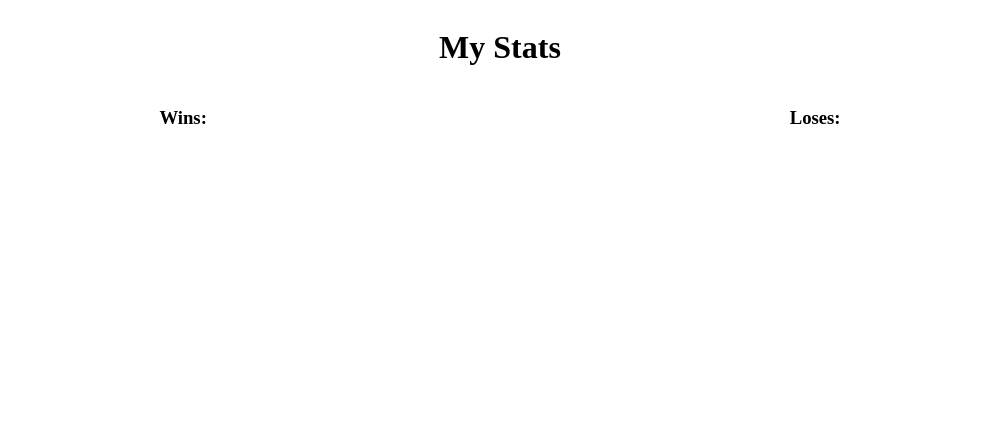
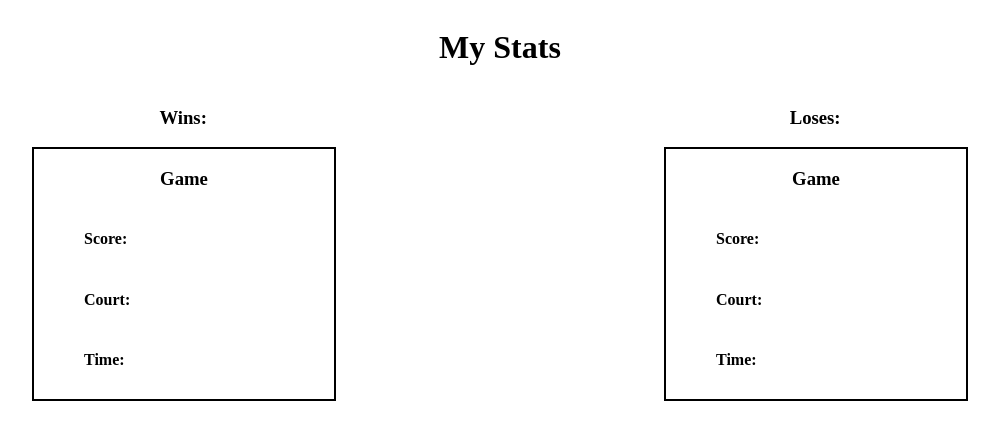
Before and after one commit to michaelrios2015/pick-me-up, a React app: page / in a window 1280 px wide. Shown: the whole page, without its empty margins (140-1139 px from the left). Built offline with nearby package versions, Linux system fonts and the light colour scheme; no server answers.

Commit message:
added GameCard component to handle multiple games and some general css layout

```diff
--- a/public/style.css
+++ b/public/style.css
@@ -12,3 +12,27 @@
   display: flex;
   justify-content: space-around;
 }
+
+.card {
+  display: flex;
+  justify-content: space-around;
+}
+
+.game-card {
+  display: flex;
+  flex-direction: column;
+  border: 2px solid;
+  width: 300px;
+  height: 250px;
+}
+
+.game-card-header {
+  display: flex;
+  justify-content: center;
+}
+
+.game-card-content {
+  display: flex;
+  flex-direction: column;
+  padding-left: 50px;
+}
--- /dev/null
+++ b/src/components/GameCard.js
@@ -0,0 +1,26 @@
+import React from 'react'
+import {connect} from 'react-redux'
+
+/**
+ * COMPONENT
+ */
+export const GameCard = props => {
+  const { game, request } = props
+
+  return (
+    <div className='game-card'>
+      <div className='game-card-header'>
+        <h3>Game { game.id }</h3>
+      </div>
+      <div className='game-card-content'>
+        <h4>Score: { game.finalScore }</h4>
+        <h4>Court: { request.location }</h4>
+        {/* <h4>Date: { request.date }</h4> */}
+        <h4>Time: { request.time }</h4>
+      </div>
+    </div>
+  )
+}
+
+
+export default connect(state => state)(GameCard)
--- a/src/components/MyStats.js
+++ b/src/components/MyStats.js
@@ -1,5 +1,7 @@
 import React, { Component } from 'react';
 import { connect } from 'react-redux';
+import { loadUsers } from '../reducers';
+import GameCard from './GameCard';
 
 export class MyStats extends Component{
   constructor(){
@@ -7,7 +9,12 @@ export class MyStats extends Component{
     this.state = {};
   }
 
+  componentDidMount(){
+    this.props.loadUsers();
+  }
+
   render(){
+    const { user, game, request } = this.props;
     return (
         <div className='container'>
           <div className='header'>
@@ -21,17 +28,35 @@ export class MyStats extends Component{
               <h3>Loses:</h3>
             </div>
           </div>
+          <div className='card'>
+            <GameCard game={game} request={request}/>
+            <GameCard game={game} request={request}/>
+          </div>
         </div>
     );
   }
 }
 
-const mapStateToProps = ({ users, games, requests }) => {
-  console.log(users)
-  console.log('games', games)
-  console.log('requests', requests)
-  return {};
+const mapStateToProps = ({users, games, requests, match}) => {
+  const user = users.find( user => user.id === 4 ) || {};
+  const request = requests.find( request => request.id === 24 ) || {};
+  const game = games.find( game => game.id * 1 === 1 ) || {};
+  console.log(user)
+  console.log('requests', request)
+  console.log('games', game)
+
+  return {
+    user: user,
+    game: game,
+    request: request
+  };
+}
+
+const mapDispatch = (dispatch) => {
+  return {
+    loadUsers: () => dispatch(loadUsers)
+  }
 }
 
 
-export default connect(mapStateToProps)(MyStats);
+export default connect(mapStateToProps, mapDispatch)(MyStats);
```
